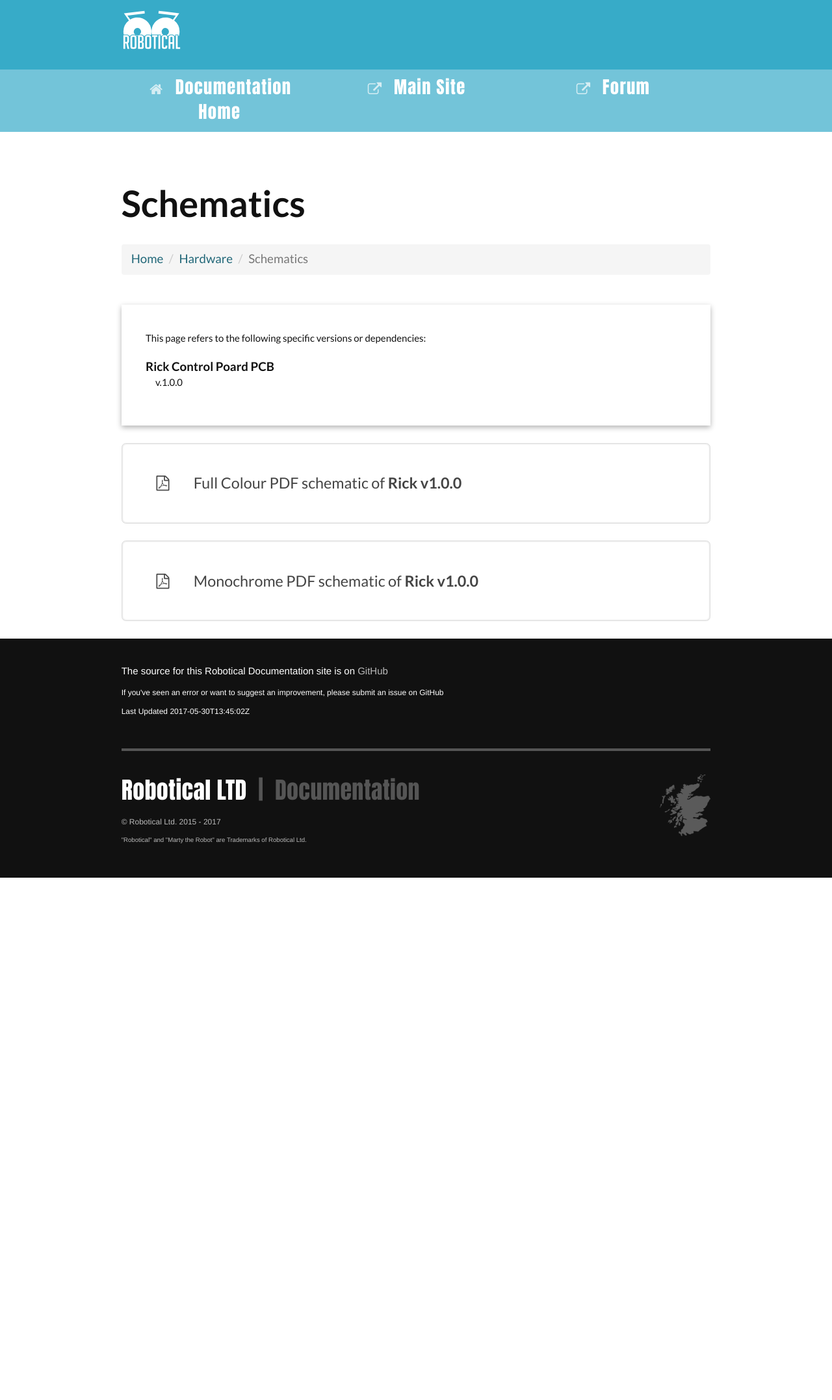
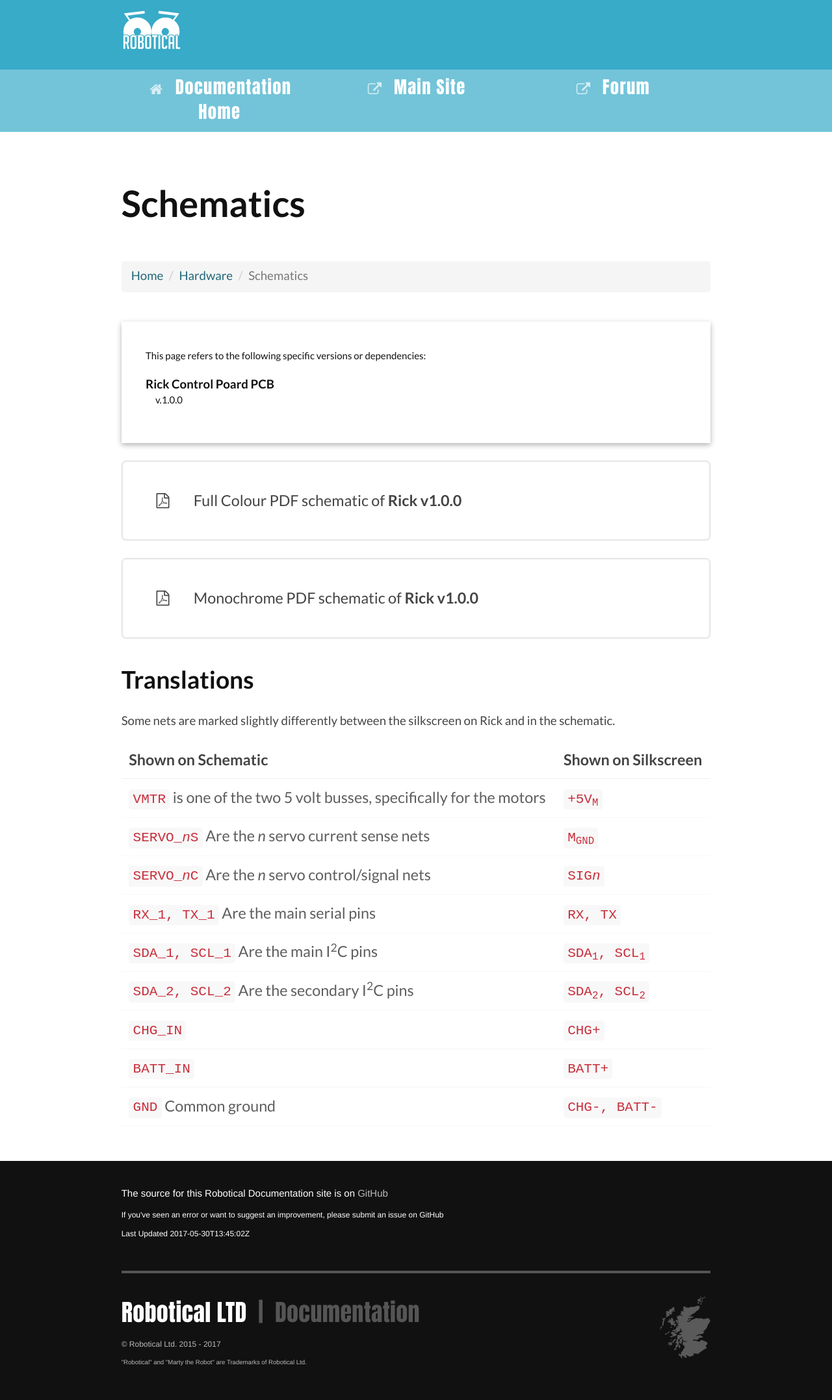
Before and after one commit to robotical/docs.robotical.io, a Jekyll site: the page built from hardware/schematics.html, in a window 1280 px wide. Shown: the whole page at 65% size. Built offline with Jekyll 4.4.1, drawn with Linux system fonts in a browser that asks for light colours; nearby versions of some CDN libraries; some web fonts are replaced; before the commit the page ends 1351 px from its top, so only the background shows below that.

```diff
--- a/_layouts/article.html
+++ b/_layouts/article.html
@@ -2,15 +2,25 @@
 layout: page
 ---
 
+
+{% if page.hero %}
+<div class="hero" style="background-image: url('{{site.baseurl}}/img/{{ page.hero }}');">
+  <div class="scrim-g">
+    {% endif %}
+    <div class="container vspace">
+      <article>
+        <h1 class="post-title">{{ page.title }}</h1>
+      </article>
+    </div>
+
+    {% if page.hero %}
+  </div>
+</div>
+{% endif %}
+
+
 <div class="container {% if page.skinny %}skinny{% endif %} vspace">
   <article>
-
-    <h1 class="post-title">
-      <a href="{{ page.url }}"
-         title="Permalink to page"
-         style="outline-width: 0px !important; user-select: text !important;">{{ page.title }}</a>
-    </h1>
-
     <ol class="breadcrumb">
         <li><a href="{{ site.url }}">Home</a></li>
         {% for crumb in page.breadcrumbs %}
--- a/css/style.css
+++ b/css/style.css
@@ -2448,9 +2448,9 @@
 .scrim-g {
   background: rgba(0, 0, 0, 0.3);
   filter: progid:DXImageTransform.Microsoft.gradient( startColorstr='#00ffffff', endColorstr='#59000000',GradientType=0 );
-  background: -moz-linear-gradient(top, transparent 0%, transparent 50%, rgba(0, 0, 0, 0.6) 100%);
-  background: -webkit-linear-gradient(top, transparent 0%, transparent 50%, rgba(0, 0, 0, 0.6) 100%);
-  background: linear-gradient(to bottom, transparent, rgba(0, 0, 0, 0.2) 70%, rgba(0, 0, 0, 0.6));
+  background: -moz-linear-gradient(top, transparent 0%, transparent 50%, rgba(0, 0, 0, 0.8) 100%);
+  background: -webkit-linear-gradient(top, transparent 0%, transparent 50%, rgba(0, 0, 0, 0.8) 100%);
+  background: linear-gradient(to bottom, transparent, rgba(0, 0, 0, 0.3) 70%, rgba(0, 0, 0, 0.8));
   width: 100%;
   height: 100%; }
 
--- a/hardware/schematics.html
+++ b/hardware/schematics.html
@@ -37,3 +37,58 @@
     </a>
   </p>
 </div>
+
+
+<h2>
+Translations
+</h2>
+
+<p>
+  Some nets are marked slightly differently between the silkscreen on Rick and in the schematic.
+</p>
+
+<table class="table bitbigger">
+  <thead>
+    <th>Shown on Schematic</th>
+    <th>Shown on Silkscreen</th>
+  </thead>
+  <tr>
+    <td><code>VMTR</code> is one of the two 5 volt busses, specifically for the motors</td>
+    <td><code>+5V<sub>M</sub></code></td>
+  </tr>
+  <tr>
+    <td><code>SERVO_<i>n</i>S</code> Are the <i>n</i> servo current sense nets</td>
+    <td><code>M<sub>GND</sub></code></td>
+  </tr>
+  <tr>
+    <td><code>SERVO_<i>n</i>C</code> Are the <i>n</i> servo control/signal nets</td>
+    <td><code>SIG<i>n</i></code></td>
+  </tr>
+  <tr>
+    <td><code>RX_1, TX_1</code> Are the main serial pins</td>
+    <td><code>RX, TX</code></td>
+  </tr>
+  <tr>
+    <td><code>SDA_1, SCL_1</code> Are the main I<sup>2</sup>C pins</td>
+    <td><code>SDA<sub>1</sub>, SCL<sub>1</sub></code></td>
+  </tr>
+  <tr>
+    <td><code>SDA_2, SCL_2</code> Are the secondary I<sup>2</sup>C pins</td>
+    <td><code>SDA<sub>2</sub>, SCL<sub>2</sub></code></td>
+  </tr>
+  <tr>
+    <td><code>CHG_IN</code></td>
+    <td><code>CHG+</code></td>
+  </tr>
+  <tr>
+    <td><code>BATT_IN</code></td>
+    <td><code>BATT+</code></td>
+  </tr>
+  <tr>
+    <td><code>GND</code> Common ground</td>
+    <td><code>CHG-, BATT-</code></td>
+  </tr>
+</table>
+
+
+<br>
```
Also changed, not shown: hardware/connections.md (+7 -0 lines), hardware/specs.md (+37 -12 lines), scratch/index.md (+7 -6 lines), img/rickhero.jpg (added).
